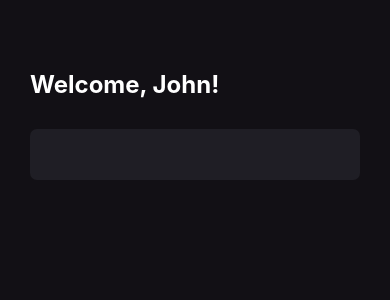
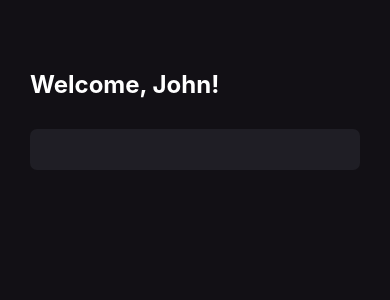
Before and after one commit to filipebteixeira98/myskills, a React Native app: screen / in a window 390 px wide. Shown: the top 300 px of the page. Built offline with nearby package versions, Linux system fonts and the light colour scheme.

Commit message:
chore(home): conditionally add padding depending on platform os

```diff
--- a/src/pages/Home.js
+++ b/src/pages/Home.js
@@ -1,5 +1,5 @@
 import React from 'react';
-import { View, Text, StyleSheet, TextInput } from 'react-native';
+import { View, Text, StyleSheet, TextInput, Platform } from 'react-native';
 
 export function Home() {
   return (
@@ -28,7 +28,7 @@ const styles = StyleSheet.create({
     backgroundColor: '#1f1e25',
     color: '#fff',
     fontSize: 18,
-    padding: 15,
+    padding: Platform.OS === 'ios' ? 15 : 10,
     marginTop: 30,
     borderRadius: 7,
   },
```
